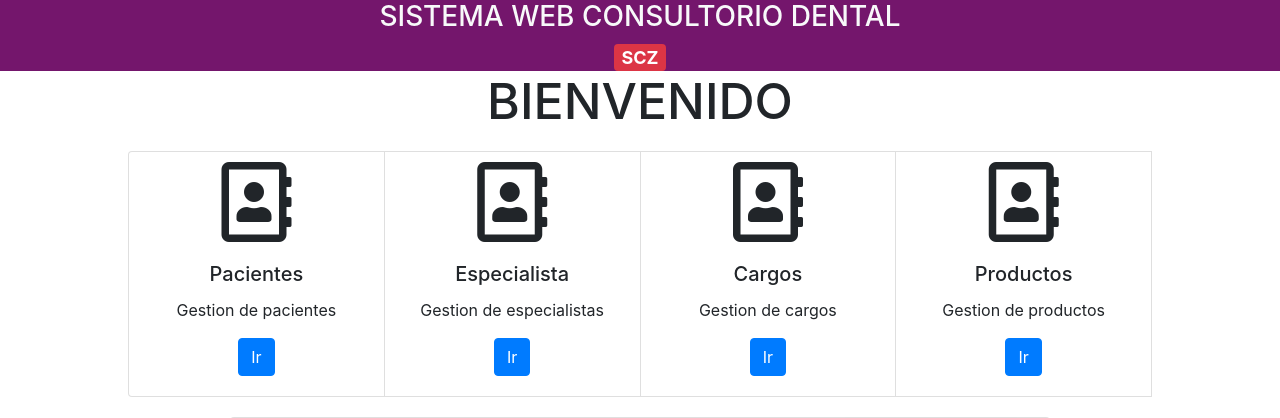
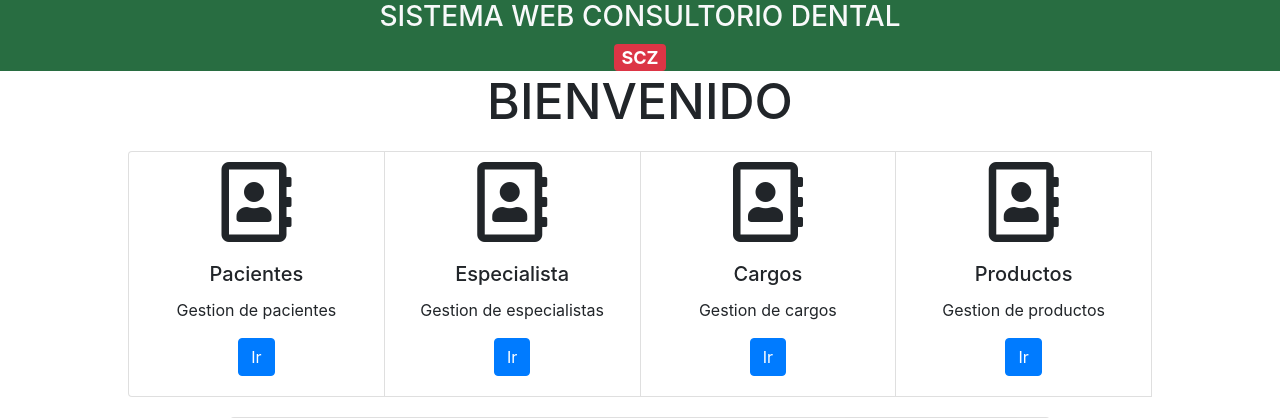
Before and after one commit to LFrancoF/SistemaDentista-mvc, a PHP site: page /Dentista-mvc/ in a window 1280 px wide. Shown: the top 418 px of the page. Run offline with PHP 8.4, Linux system fonts and the light colour scheme.

Commit message:
Update style.css - color barra

```diff
--- a/public/css/style.css
+++ b/public/css/style.css
@@ -1,6 +1,6 @@
 
 header{
-    background-color: #74166c;
+    background-color: #286D41;
 }
 body{
     height: auto;
```
